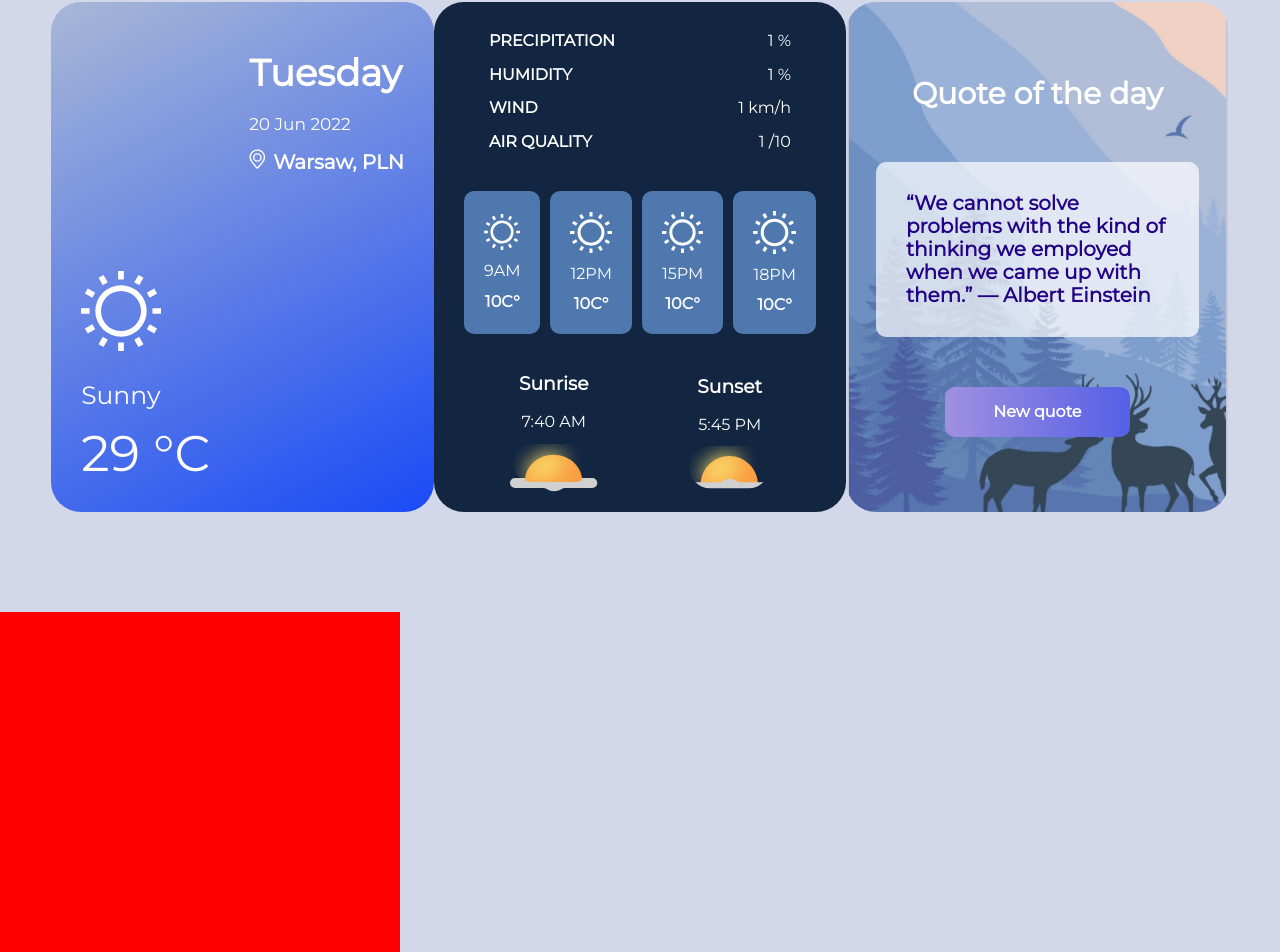
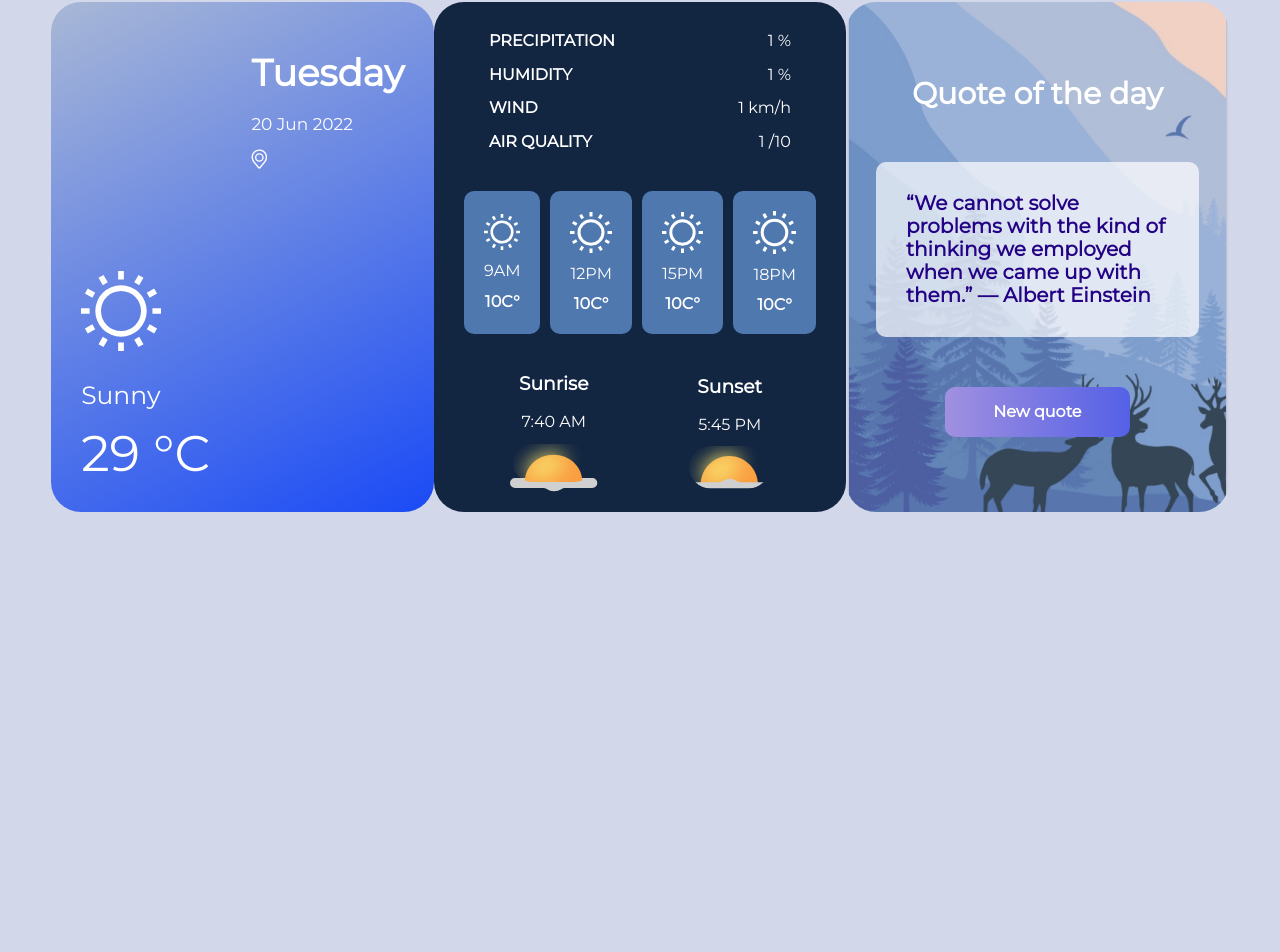
Before and after one commit to AnastasiiaUferova/weather-app, a React (Create React App) app: page / in a window 1280 px wide. Shown: the part 136-1088 px from the top of the page. After the commit the page ends 848 px from the top, so only its background shows below. Built offline with nearby package versions, Linux system fonts and the light colour scheme; no server answers.

Commit message:
add data

```diff
--- a/src/components/App.tsx
+++ b/src/components/App.tsx
@@ -3,7 +3,7 @@ import "../styles/App/App.css";
 import "@fontsource/montserrat";
 import { Images } from "../utilities/Utilities";
 import { Header } from "./Header";
-import Main from "./Main";
+import { Main } from "./Main";
 import Swiper from "./SwiperElement";
 import useFetch from "../api/useFetch";
 import UseResize from "../hooks/UseResize";
@@ -14,20 +14,9 @@ function App() {
   const [searchQuery, setSearchQuery] = useState<string | null>("");
   const [city, setCity] = useState<string | null>("");
   const [isSearching, setIsSearching] = useState<boolean | null>(false);
-
-
   const { showMain } = UseResize(1100);
 
-  const { data:searchData, loading, error, refetch } = useFetch(
-    `https://api.openweathermap.org/data/2.5/weather?q=${searchQuery}&appid=431e7a61c4a3556cbf4ffbf1a97345f3&units=metric`
-  ); // Fetch data after changing the city
-
-  const { data:cityData, refetch:cityRefetch } = useFetch(
-    `https://api.openweathermap.org/data/2.5/weather?q=${city}&appid=431e7a61c4a3556cbf4ffbf1a97345f3&units=metric`
-  ); //
-
-  const {geoLoading, geoError, geoData } = UseGeoLocation()
-  const [mainData, setMainData] = useState<any>(cityData);
+  const {geoLoading, geoData } = UseGeoLocation()
 
 
 useEffect(() => {
@@ -40,7 +29,7 @@ useEffect(() => {
         setIsSearching(false)
         setCity(res.data.city);
         cityRefetch()
-        setMainData(cityData)
+        setMainData({...mainData,...cityData})
       })
       .catch((err) => {
         console.log(err);
@@ -53,24 +42,30 @@ useEffect(() => {
   function handleChangeQuery(item: string) {
     setSearchQuery(item);
     refetch();
-    setMainData(searchData)
+    setMainData({...mainData,...searchData})
     setIsSearching(true)
   }
+  const [mainData, setMainData] = useState<any>(null);
+  const { data:searchData, loading, error, refetch } = useFetch(
+    `https://api.openweathermap.org/data/2.5/weather?q=${searchQuery}&appid=431e7a61c4a3556cbf4ffbf1a97345f3&units=metric`
+  ); // Fetch data after changing the city
+
+  const { data:cityData, refetch:cityRefetch } = useFetch(
+    `https://api.openweathermap.org/data/2.5/weather?q=${city}&appid=431e7a61c4a3556cbf4ffbf1a97345f3&units=metric`
+  ); //
+  console.log(mainData)
+
+  let data = isSearching ? searchData : cityData;
 
 
-
-  //console.log(searchData)
-  console.log(cityData)
 
   return (
     <>
       <div className="App">
         <Header onChageQuery={handleChangeQuery} />
-        {showMain ? <Main /> : <Swiper />}
+        {showMain ? <Main city={data?.name} temp={data?.main.temp}/> : <Swiper />}
       </div>
-      <div style={{width:"400px", height:"400px",background: "red", color: "white"}}>
-{isSearching ? searchData?.main.temp : cityData?.main.temp }
-</div>
+
     </>
   );
 }
@@ -88,7 +83,9 @@ export default App;
          if (loading) return <h1>LOADING...</h1>;
   if (error) console.log(error);
 
-
+         <div style={{width:"400px", height:"400px",background: "red", color: "white"}}>
+{data?.main.temp}
+</div>
 
 
         */
--- a/src/components/Main.tsx
+++ b/src/components/Main.tsx
@@ -1,13 +1,18 @@
-import React from "react";
+import React, { FC } from "react";
 import "../styles/Main/Main.css";
 import DataCard from "./DataCard";
 import PhraseCard from "./PhraseCard";
-import WeatherCard from "./WeatherCard";
+import { WeatherCard } from "./WeatherCard";
 
-export default function Main() {
+
+type WeatherCardType = {
+  city: string;
+};
+
+export const Main:FC<WeatherCardType> = ({city}) => {
   return (
     <div className="main">
-      <WeatherCard />
+      <WeatherCard city={city}/>
       <DataCard />
       <PhraseCard />
     </div>
--- a/src/components/SwiperElement.tsx
+++ b/src/components/SwiperElement.tsx
@@ -3,7 +3,7 @@ import "../styles/SwiperElement/SwiperElement.css";
 import { Swiper, SwiperSlide } from "swiper/react";
 import { Navigation, Keyboard, Pagination } from "swiper";
 import PhraseCard from "./PhraseCard";
-import WeatherCard from "./WeatherCard";
+import { WeatherCard } from "./WeatherCard";
 import UseResize from "../hooks/UseResize";
 
 import "swiper/css";
@@ -27,7 +27,7 @@ export default function SwiperElement() {
         pagination={{ clickable: true }}
       >
         <SwiperSlide>
-          <WeatherCard />
+
         </SwiperSlide>
         <SwiperSlide>
           <DataCard />
--- a/src/components/WeatherCard.tsx
+++ b/src/components/WeatherCard.tsx
@@ -1,15 +1,21 @@
-import React from "react";
+import React, { FC } from "react";
 import "../styles/WeatherCard/WeatherCard.css";
 import { Images } from "../utilities/Utilities";
 
-export default function WeatherCard() {
+
+type WeatherCardType = {
+  city: string;
+};
+
+
+export const WeatherCard:FC<WeatherCardType> = ({city}) => {
   return (
     <div className="weather">
       <div className="weather__date-location">
         <div className="weather__date-location-container">
           <h2 className="weather__date-location-day">Tuesday</h2>
           <p className="weather__date-location-date">20 Jun 2022</p>
-          <p className="weather__date-location-location">Warsaw, PLN</p>
+          <p className="weather__date-location-location">{city}</p>
         </div>
       </div>
 
```
